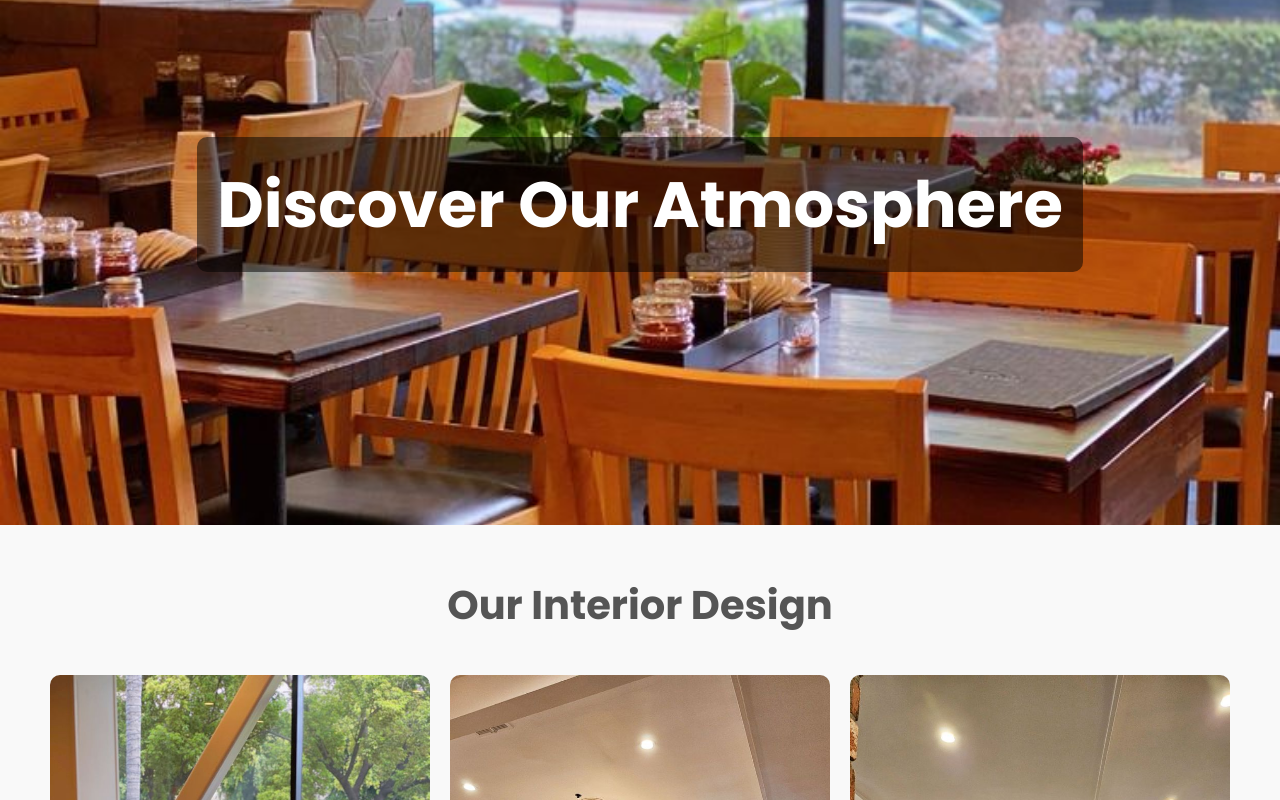
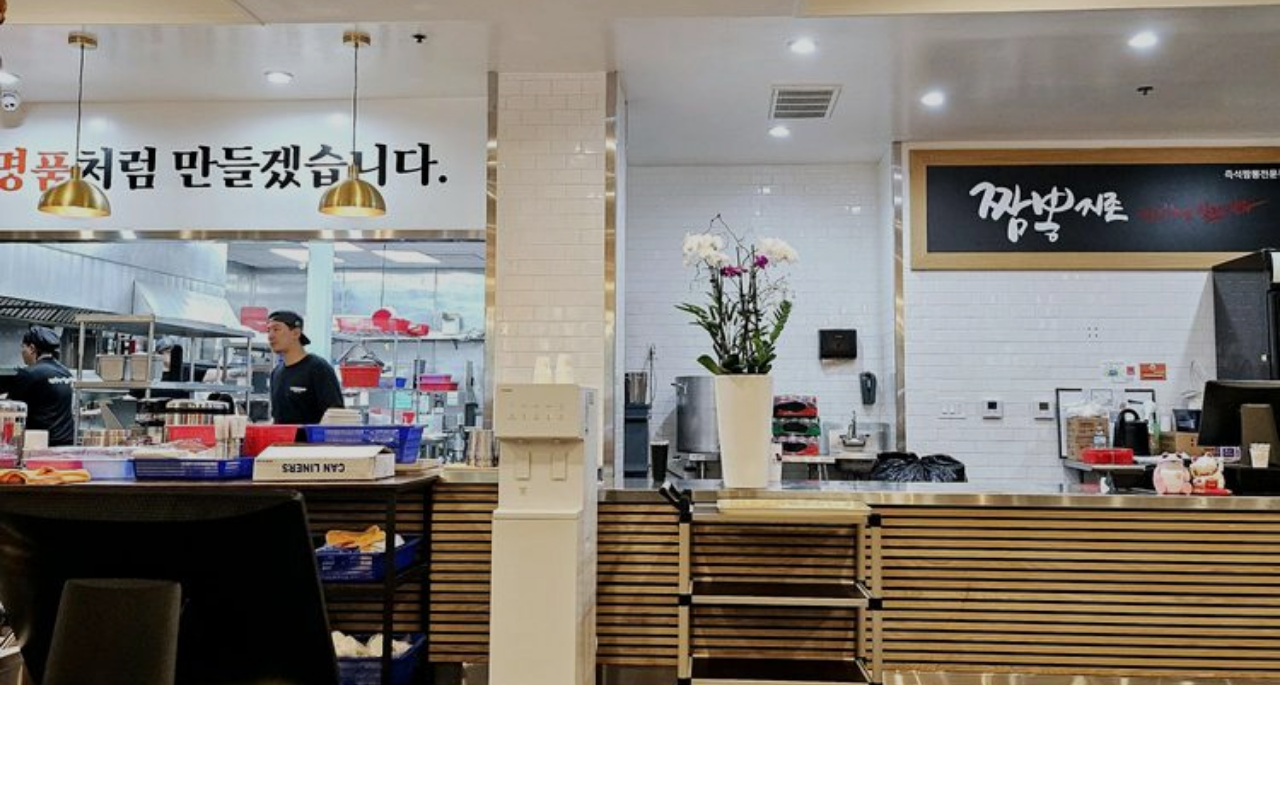
Before and after one commit to undahveeti/jjamppong_zizon_website, a React (Create React App) app: page /interior in a window 1280 px wide. Shown: the part 280-1080 px from the top of the page. After the commit the page ends 965 px from the top, so only its background shows below. Built offline with nearby package versions, Linux system fonts and the light colour scheme; a web font is replaced by a local one.

Commit message:
carousel for interior design

```diff
--- a/src/container/Interior/Interior.css
+++ b/src/container/Interior/Interior.css
@@ -1,99 +1,100 @@
-/* General Page Styling */
+/* General Styling for the Interior Page */
 .interior-page {
     font-family: 'Poppins', sans-serif;
-    color: #333;
-    margin: 0;
-    padding: 0;
+    background-color: #f0f0f0; /* Light background color for contrast */
+
+    height: 100vh;
+    display: flex;
+    align-items: center;
+    justify-content: center;
 }
 
-/* Hero Section */
-.hero-section {
-    height: 80vh;
-    background-size: cover;
-    background-position: center;
-    display: flex;
-    justify-content: center;
-    align-items: center;
-    color: white;
-    text-align: center;
+.carousel-container {
+    width: 100vw;
+    height: 100vh;
+    overflow: hidden;
     position: relative;
 }
 
-.hero-section h1 {
-    font-size: 4rem;
-    font-weight: 700;
-    background-color: rgba(0, 0, 0, 0.5); /* Slight overlay on text for readability */
-    padding: 20px;
-    border-radius: 10px;
+/* Carousel Slide */
+.carousel-slide {
+    position: relative;
+    width: 100%;
+    height: 100%;
 }
 
-/* Gallery Section */
-.gallery-section {
-    padding: 50px;
-    background-color: #f9f9f9;
-    text-align: center;
+/* Carousel Image Styling */
+.carousel-image {
+    width: 100%;
+    height: 100vh;
+    object-fit: cover;
+    filter: brightness(0.85); /* Slight darkening for overlay contrast */
+    transition: all 0.5s ease;
 }
 
-.gallery-section h2 {
-    font-size: 2.5rem;
-    margin-bottom: 40px;
-    color: #555;
+/* Image Hover Effect */
+.carousel-slide:hover .carousel-image {
+    transform: scale(1.03); /* Slight zoom on hover */
+    filter: brightness(1);  /* Lightens up on hover */
 }
 
-/* Gallery Grid */
-.gallery-grid {
-    display: grid;
-    grid-template-columns: repeat(auto-fit, minmax(300px, 1fr));
-    gap: 20px;
+/* Overlay Text */
+.image-overlay {
+    position: absolute;
+    top: 50%;
+    left: 50%;
+    transform: translate(-50%, -50%);
+    color: #ffffff;
+    text-align: center;
+    background: rgba(0, 0, 0, 0.4); /* Semi-transparent black background */
+    padding: 20px 40px;
+    border-radius: 10px;
+    opacity: 0;
+    transition: opacity 0.5s ease;
 }
 
-.gallery-item img {
-    width: 100%;
-    border-radius: 10px;
-    transition: transform 0.3s ease, box-shadow 0.3s ease;
+/* Text Title Overlay */
+.overlay-title {
+    font-size: 2rem;
+    font-weight: bold;
+    text-transform: uppercase;
+    letter-spacing: 3px;
+    color: #fff;
+}
+
+/* Hover Effect for Text Overlay */
+.carousel-slide:hover .image-overlay {
+    opacity: 1;
+}
+
+/* Custom Navigation Dots */
+.custom-dot {
+    width: 15px;
+    height: 15px;
+    background-color: #ffffff; /* White dots */
+    border-radius: 50%;
+    margin: 0 5px;
+    transition: background-color 0.3s ease;
     cursor: pointer;
 }
 
-.gallery-item img:hover {
-    transform: scale(1.05);
-    box-shadow: 0 10px 20px rgba(0, 0, 0, 0.1);
+.custom-dot:hover {
+    background-color: #ff7e67; /* Hover effect on dots */
 }
 
-/* Lightbox Modal */
-.lightbox {
-    position: fixed;
-    top: 0;
-    left: 0;
-    width: 100%;
-    height: 100%;
-    background-color: rgba(0, 0, 0, 0.8);
-    display: flex;
-    justify-content: center;
-    align-items: center;
-    z-index: 9999;
+.slick-dots li.slick-active div {
+    background-color: #ff7e67; /* Active dot color */
 }
 
-.lightbox img {
-    max-width: 90%;
-    max-height: 90%;
-    border-radius: 10px;
+/* Responsive Styling */
+@media (max-width: 768px) {
+    .overlay-title {
+        font-size: 1.5rem;
+    }
 }
 
-.lightbox:active {
-    cursor: pointer;
-}
-
-/* Responsive Design */
-@media (max-width: 768px) {
-    .hero-section h1 {
-        font-size: 2.5rem;
-    }
-
-    .gallery-section {
-        padding: 20px;
-    }
-
-    .gallery-item img {
-        width: 100%;
+@media (max-width: 480px) {
+    .overlay-title {
+        font-size: 1.2rem;
     }
 }
--- a/src/container/Interior/Interior.jsx
+++ b/src/container/Interior/Interior.jsx
@@ -1,68 +1,63 @@
-import React, { useState, useEffect } from "react";
-
-import { images } from '../../constants'; // Import images from your images.js
-
-import './Interior.css';
+import React from 'react';
+import Slider from 'react-slick';
+import "slick-carousel/slick/slick.css";
+import "slick-carousel/slick/slick-theme.css";
+import './Interior.css'; // Ensure to have the updated CSS file
+import { images } from '../../constants'; // Import the images
+import { Navbar } from '../../components';
 
 const Interior = () => {
-  // Only get "interior1" to "interior7"
-  const interiorImages = [
+  // Array of interior images
+  const items = [
     images.interior,
     images.interior2,
-    images.bg,
     images.interior4,
     images.interior5,
     images.interior6,
     images.interior7
   ];
 
-  const [shuffledImages, setShuffledImages] = useState([]);
-
-  // Function to shuffle the images
-  const shuffleImages = (imagesArray) => {
-    return imagesArray.sort(() => Math.random() - 0.5);
-  };
-
-  // Shuffle images when component mounts
-  useEffect(() => {
-    setShuffledImages(shuffleImages(interiorImages));
-  }, []);
-
-  const [selectedImage, setSelectedImage] = useState(null);
-
-  const openLightbox = (image) => {
-    setSelectedImage(image);
-  };
-
-  const closeLightbox = () => {
-    setSelectedImage(null);
+  const sliderSettings = {
+    dots: true,
+    infinite: true,
+    speed: 800,  // Increased speed for a smoother transition
+    slidesToShow: 1,
+    slidesToScroll: 1,
+    autoplay: true,
+    autoplaySpeed: 4000,  // Slower autoplay for a more relaxed experience
+    fade: true,
+    customPaging: i => (
+      <div className="custom-dot"></div> // Custom dot styling
+    ),
+    appendDots: dots => (
+      <div>
+        <ul style={{ margin: '0px' }}> {dots} </ul>
+      </div>
+    ),
   };
 
   return (
-    <div className="interior-page" id = "interior">
-      {/* Fullscreen Hero Section */}
-      <div className="hero-section" style={{ backgroundImage: `url(${shuffledImages[0]})` }}>
-        <h1>Discover Our Atmosphere</h1>
-      </div>
+    <div className="interior-page">
 
-      {/* Gallery Section */}
-      <div className="gallery-section">
-        <h2>Our Interior Design</h2>
-        <div className="gallery-grid">
-          {shuffledImages.map((image, index) => (
-            <div key={index} className="gallery-item">
-              <img src={image} alt={`Interior ${index + 1}`} onClick={() => openLightbox(image)} />
+
+      {/* Image Carousel with text overlay */}
+      <div className="carousel-container">
+        <Slider {...sliderSettings}>
+          {items.map((item, index) => (
+            <div key={index} className="carousel-slide">
+              <img
+                src={item}
+                alt={`Interior ${index + 1}`}
+                className="carousel-image"
+              />
+              {/* Text Overlay */}
+              <div className="image-overlay">
+                <h1 className="overlay-title">Interior Design {index + 1}</h1>
+              </div>
             </div>
           ))}
-        </div>
+        </Slider>
       </div>
-
-      {/* Lightbox Modal */}
-      {selectedImage && (
-        <div className="lightbox" onClick={closeLightbox}>
-          <img src={selectedImage} alt="Selected Interior" className="lightbox-image" />
-        </div>
-      )}
     </div>
   );
 };
```
